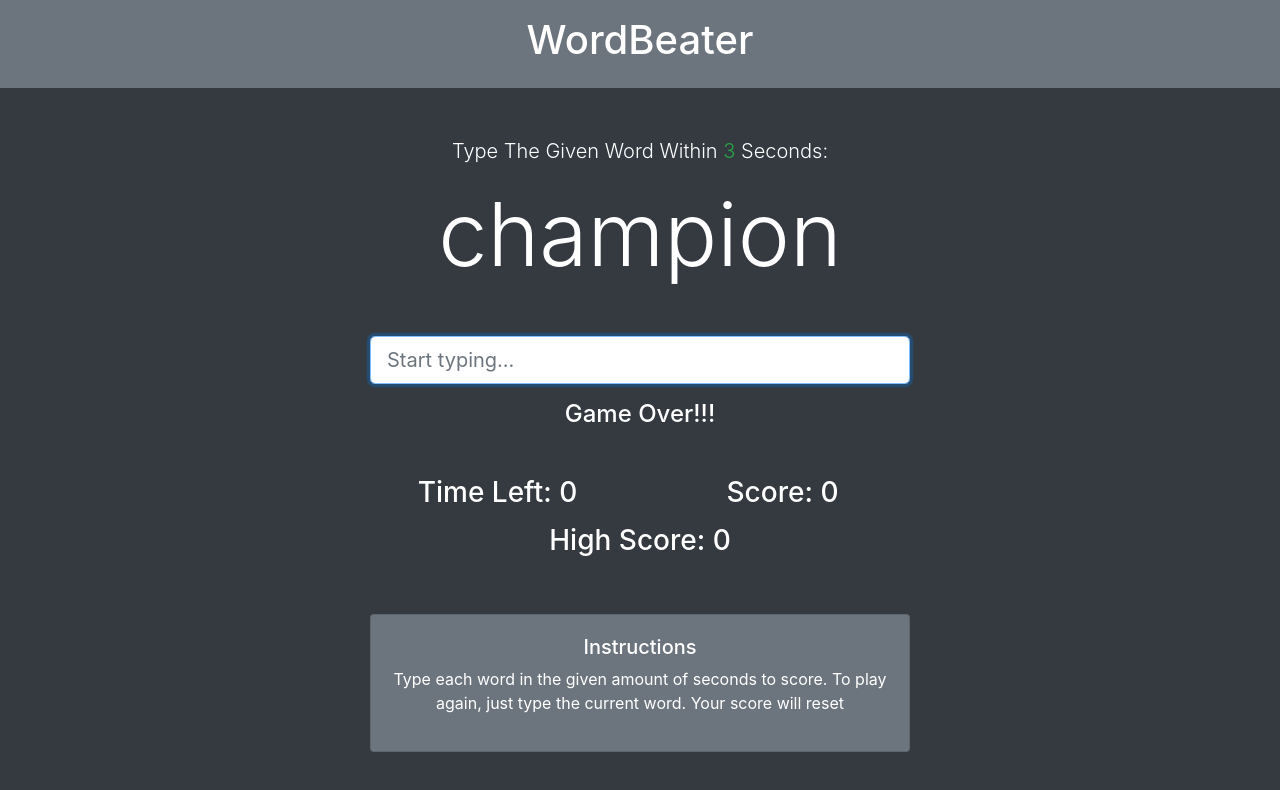
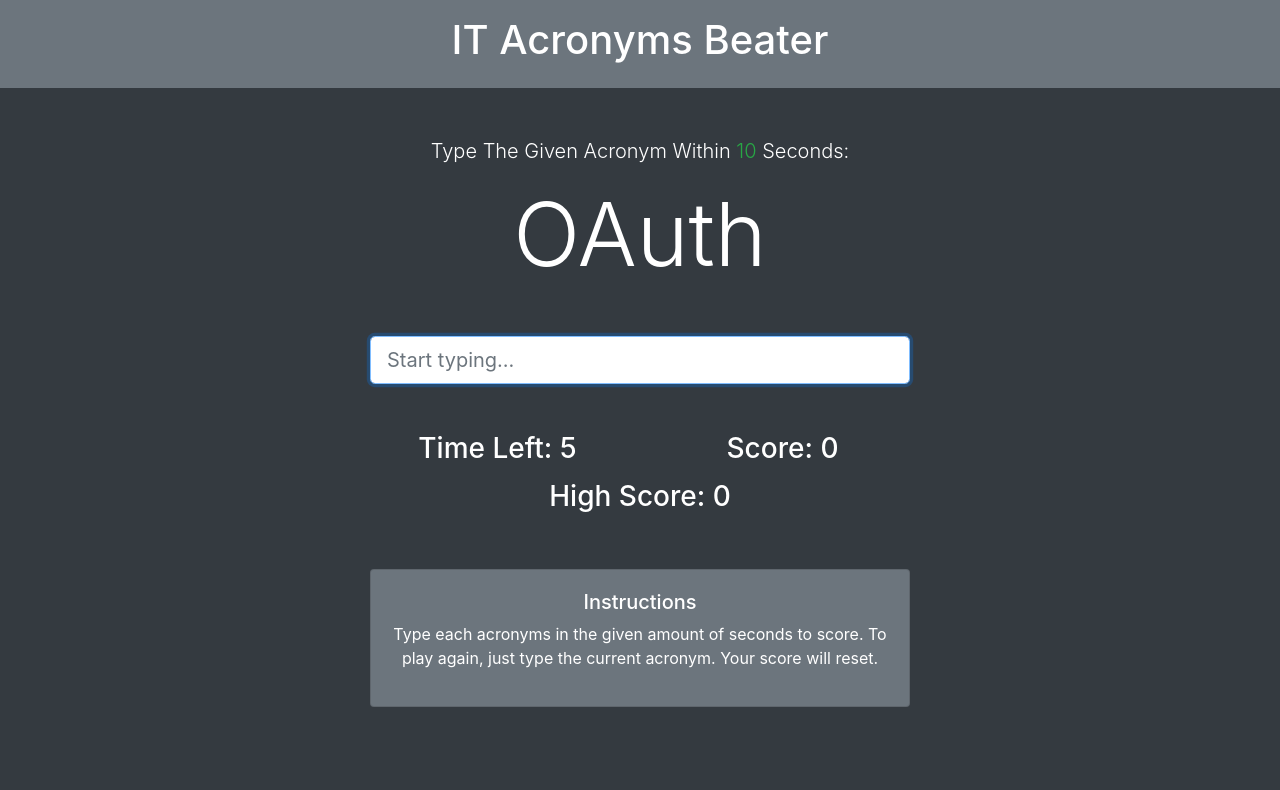
Before and after one commit to bradtraversy/wordbeater, a website: page dist/index.html in a window 1280 px wide. Drawn offline with nearby package versions, Linux system fonts and the light colour scheme.

Commit message:
Type acronym istead of word.

```diff
--- a/dist/index.html
+++ b/dist/index.html
@@ -12,14 +12,14 @@
 
 <body class="bg-dark text-white ">
   <header class="bg-secondary text-center p-3 mb-5">
-    <h1>WordBeater</h1>
+    <h1>IT Acronyms Beater</h1>
   </header>
   <div class="container text-center">
 
     <!-- Word & Input -->
     <div class="row">
       <div class="col-md-6 mx-auto">
-        <p class="lead">Type The Given Word Within
+        <p class="lead">Type The Given Acronym Within
           <span class="text-success" id="seconds">5</span> Seconds:</p>
         <h2 class="display-2 mb-5" id="current-word">hello</h2>
         <input type="text" class="form-control form-control-lg" placeholder="Start typing..." id="word-input" autofocus>
@@ -50,9 +50,9 @@
           <div class="col-md-12">
             <div class="card card-body bg-secondary text-white">
               <h5>Instructions</h5>
-              <p>Type each word in the given amount of seconds to score. To play again, just type the current word. Your
+              <p>Type each acronyms in the given amount of seconds to score. To play again, just type the current acronym. Your
                 score
-                will reset</p>
+                will reset.</p>
             </div>
           </div>
         </div>
--- a/dist/js/main.js
+++ b/dist/js/main.js
@@ -1,8 +1,11 @@
 window.addEventListener('load', init);
 
-//Load More Words
-function load_more_words()
+var words = [];
+
+//Load words
+async function load_words()
 {
+  return new Promise(resolve => {
     var xmlhttp;
     if (window.XMLHttpRequest)
     {
@@ -18,27 +21,35 @@ function load_more_words()
     {
       if (xmlhttp.readyState==4 && xmlhttp.status==200)
       {
+
         if (navigator.userAgentData.platform === "Windows")
           words=xmlhttp.responseText.split("\r\n");
         else
           words=xmlhttp.responseText.split("\n");
+
+        words = words.map(string => {
+          const parts = string.split(" - ");
+          return { acronym: parts[0], terms: parts[1] };
+        });
+
+        resolve('resolved');
       }
     }
     xmlhttp.open("GET","words.txt",true);
     xmlhttp.send();
+  });
 }
-
-// Globals
 
 // Available Levels
 const levels = {
+  supereasy: 10,
   easy: 5,
   medium: 3,
   hard: 1
 };
 
 // To change level
-const currentLevel = levels.medium;
+const currentLevel = levels.supereasy;
 
 let time = currentLevel;
 let score = 0;
@@ -53,39 +64,9 @@ const message = document.querySelector('#message');
 const seconds = document.querySelector('#seconds');
 const highscoreDisplay = document.querySelector('#highscore');
 
-var words = [
-  'hat',
-  'river',
-  'lucky',
-  'statue',
-  'generate',
-  'stubborn',
-  'cocktail',
-  'runaway',
-  'joke',
-  'developer',
-  'establishment',
-  'hero',
-  'javascript',
-  'nutrition',
-  'revolver',
-  'echo',
-  'siblings',
-  'investigate',
-  'horrendous',
-  'symptom',
-  'laughter',
-  'magic',
-  'master',
-  'space',
-  'definition',
-  'champion',
-  'ghost',
-  'fierce'
-];
-
 // Initialize Game
-function init() {
+async function init() {
+  let result = await load_words();
   // Show number of seconds in UI
   seconds.innerHTML = currentLevel;
   // Load word from array
@@ -96,8 +77,7 @@ function init() {
   setInterval(countdown, 1000);
   // Check game status
   setInterval(checkStatus, 50);
-  // Fetch more words
-  setTimeout(load_more_words(),1000)
+
 }
 
 // Start match
@@ -132,7 +112,10 @@ function startMatch() {
 
 // Match currentWord to wordInput
 function matchWords() {
-  if (wordInput.value === currentWord.innerHTML) {
+
+  let find = words.find(o => o.acronym === currentWord.innerHTML);
+
+  if (wordInput.value === find.terms) {
     message.innerHTML = 'Correct!!!';
     return true;
   } else {
@@ -146,7 +129,7 @@ function showWord(words) {
   // Generate random array index
   const randIndex = Math.floor(Math.random() * words.length);
   // Output random word
-  currentWord.innerHTML = words[randIndex];
+  currentWord.innerHTML = words[randIndex].acronym;
 }
 
 // Countdown timer
@@ -165,8 +148,9 @@ function countdown() {
 
 // Check game status
 function checkStatus() {
+  let find = words.find(o => o.acronym === currentWord.innerHTML);
   if (!isPlaying && time === 0) {
-    message.innerHTML = 'Game Over!!!';
+    message.innerHTML = 'Game Over!!! ' + find.terms;
     score = -1;
   }
 }
```
Also changed, not shown: dist/words.txt. Lines whose indentation alone changed are shown as unchanged.
